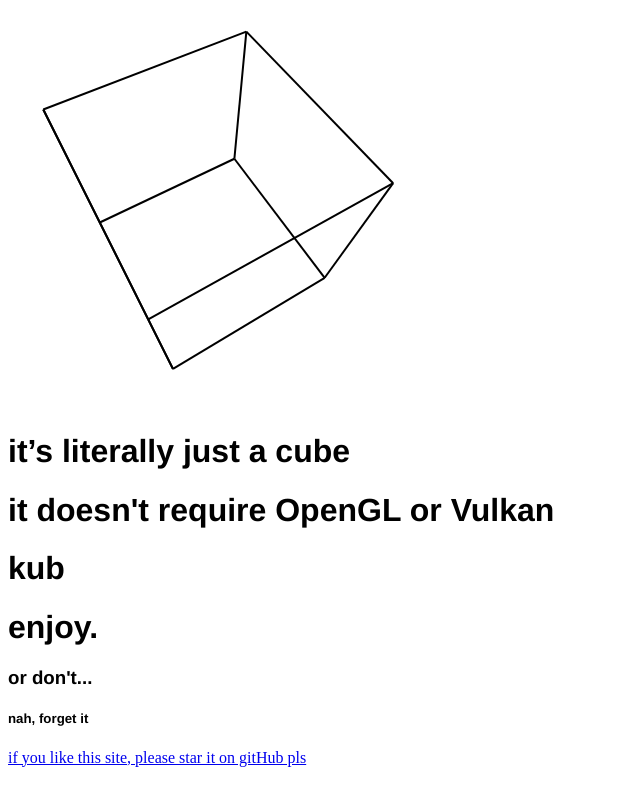
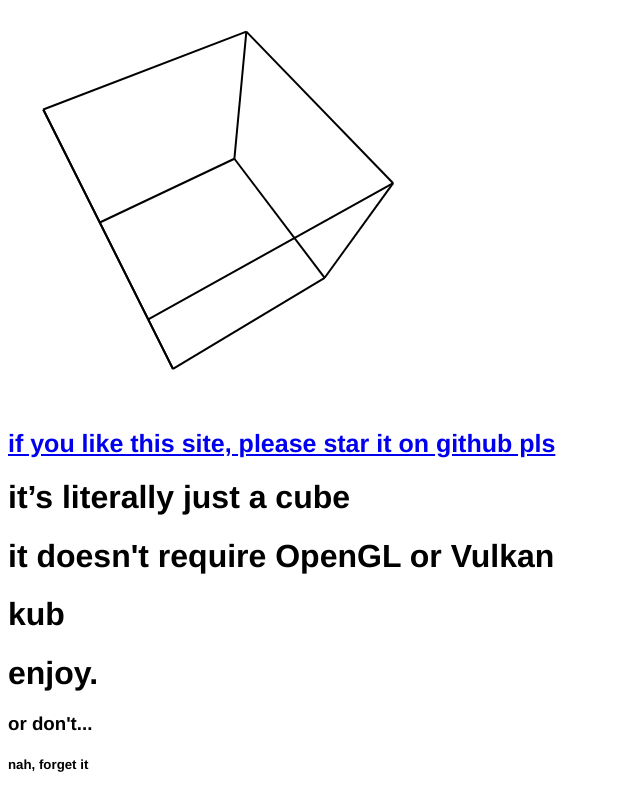
Before and after one commit to verycoolcube/verycoolcube.github.io, a plain HTML site: page index.html in a window 1280 px wide. Shown: the whole page, without its empty margins (0-640 px from the left). Drawn offline with Linux system fonts and the light colour scheme.

Commit message:
Update index.html

```diff
--- a/index.html
+++ b/index.html
@@ -94,13 +94,17 @@
         projectAndDraw();
     </script>
 
+<h1 style="font-family: 'Helvetica', 'Arial', sans-serif; font-size: 25px;">
+  <a href="https://github.com/verycoolcube/verycoolcube.github.io"
+     target="_blank"
+     rel="noopener">if you like this site, please star it on github pls</a>
+</h1>
 <h1 style="font-family: 'Helvetica', 'Arial', sans-serif;">it’s literally just a cube</h1>
 <h1 style="font-family: 'Helvetica', 'Arial', sans-serif;">it doesn't require OpenGL or Vulkan</h1>
 <h1 style="font-family: 'Helvetica', 'Arial', sans-serif;">kub</h1>
 <h1 style="font-family: 'Helvetica', 'Arial', sans-serif;">enjoy.</h1>
 <h3 style="font-family: 'Helvetica', 'Arial', sans-serif;">or don't...</h3>
 <h5 style="font-family: 'Helvetica', 'Arial', sans-serif;">nah, forget it</h5>
-<a href="https://github.com/verycoolcube/verycoolcube.github.io" target="_blank" rel="noopener">if you like this site, please star it on gitHub pls</a>
 
 </body>
 </html>
```
